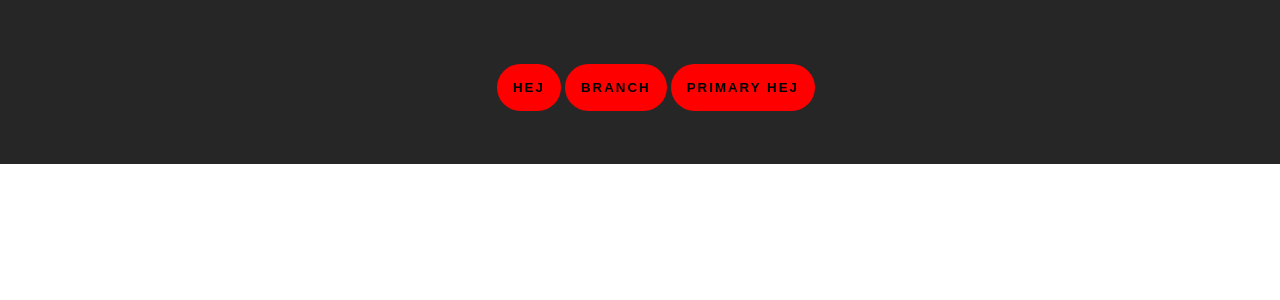
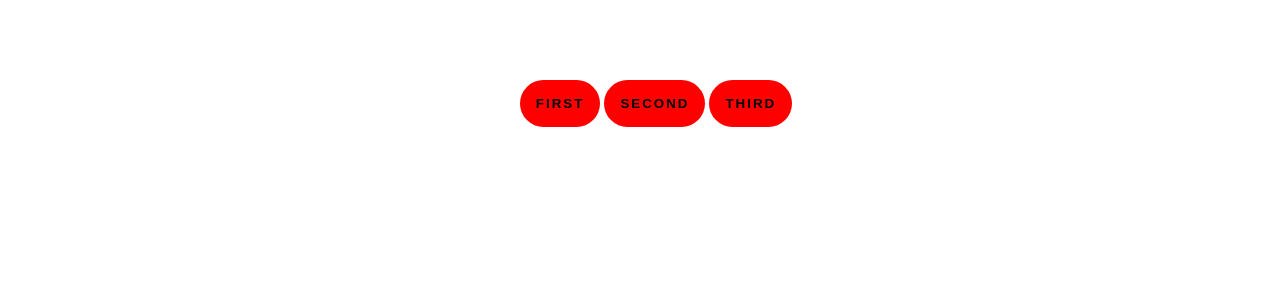
Before and after one commit to davidheineback/ecommercefrontend, a React (Create React App) app: page / in a window 1280 px wide. Shown: the top 300 px of the page. Built offline with nearby package versions, Linux system fonts and the light colour scheme.

Commit message:
add: slugify and Link to route

```diff
--- a/src/components/Header/Header.js
+++ b/src/components/Header/Header.js
@@ -1,24 +1,39 @@
 import React from 'react'
 import styled from 'styled-components'
+import slugify from 'slugify'
+import { Link } from 'react-router-dom'
 import Button from '../Utilities/Button.js'
 
 const StyledHeader = styled.div`
 position: fixed;
 top: 0;
 width: 100%;
-background-color: ${props => props.theme.headerColors.main};
+background-color: ${props => props.theme.colors.headerBackground};
 margin: 0;
 left: 0;
-padding: 3rem 1rem;
+padding: 4rem 1rem;
+padding-bottom: 5px;
 text-align: center;
 `
+
+const categories = ["First", "Second", "Third"]
 
 function Header( { onScroll } ) {
   return (
     <StyledHeader>
-      <Button>Hej</Button>
-      <Button>Branch</Button>
-      <Button primary>Primary hej</Button>
+      {categories.map((category, index) => {
+        return (
+          <Link to={'/'+ slugify(category, {
+            lower: true
+          })}>
+          <Button
+            btnType="headerBtn"
+            key={index}>
+              {category}
+          </Button>
+          </Link>
+        )
+      })}
     </StyledHeader>
   )
 }
```
